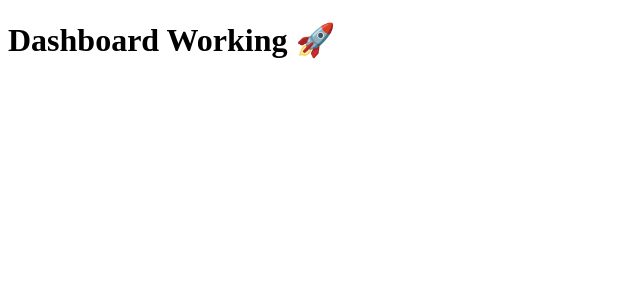
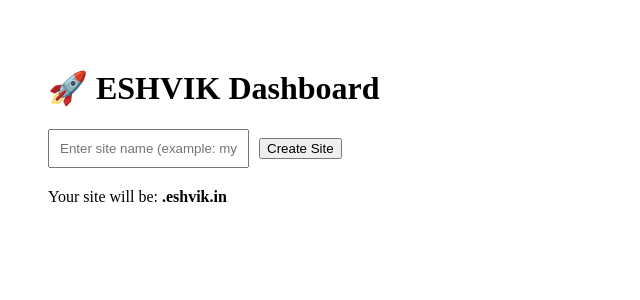
Before and after one commit to eshvik/eshvik-web-new, a Next.js app: page /dashboard in a window 1280 px wide. Shown: the top 300 px of the page, without its empty margins (0-640 px from the left). Built offline with nearby package versions, Linux system fonts and the light colour scheme.

Commit message:
dashboard basic

```diff
--- a/app/dashboard/page.tsx
+++ b/app/dashboard/page.tsx
@@ -1,3 +1,35 @@
+"use client";
+
+import { useState } from "react";
+
 export default function Dashboard() {
-  return <h1>Dashboard Working 🚀</h1>
+  const [name, setName] = useState("");
+
+  const createSite = () => {
+    if (!name) return alert("Enter site name");
+
+    const url = `https://${name}.eshvik.in`;
+    alert("Site Created: " + url);
+
+    // later we will save to database
+  };
+
+  return (
+    <div style={{ padding: 40 }}>
+      <h1>🚀 ESHVIK Dashboard</h1>
+
+      <input
+        placeholder="Enter site name (example: mysite)"
+        value={name}
+        onChange={(e) => setName(e.target.value)}
+        style={{ padding: 10, marginRight: 10 }}
+      />
+
+      <button onClick={createSite}>Create Site</button>
+
+      <p style={{ marginTop: 20 }}>
+        Your site will be: <b>{name}.eshvik.in</b>
+      </p>
+    </div>
+  );
 }
```
